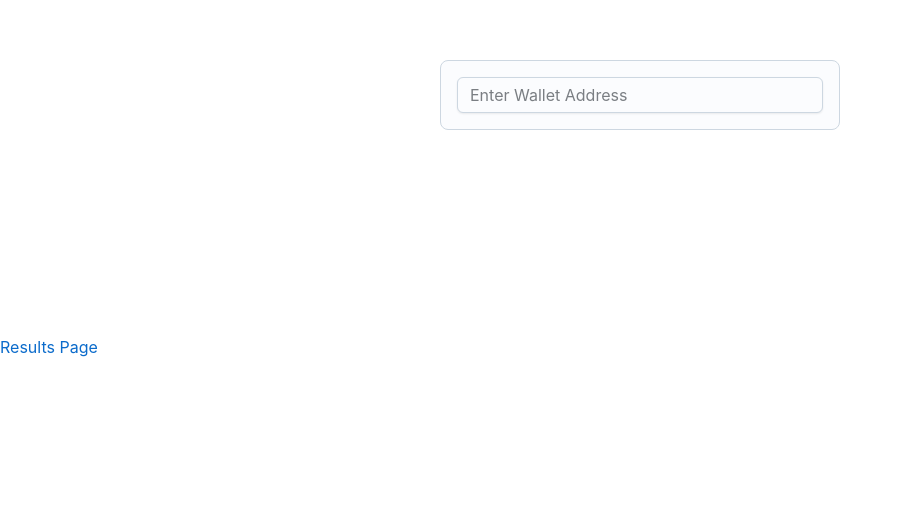
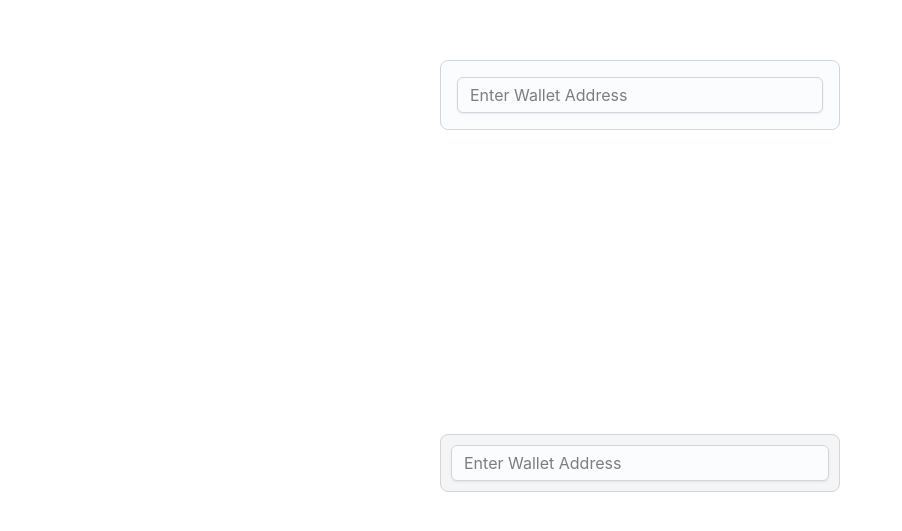
Before and after one commit to braincee/project-003, a Next.js app: page / in a window 1280 px wide. Shown: the part 145-676 px from the top of the page, without its empty margins (0-902 px from the left). Built offline with nearby package versions, Linux system fonts and the light colour scheme.

Commit message:
Refactor results state

```diff
--- a/app/@results/page.tsx
+++ b/app/@results/page.tsx
@@ -1,11 +1,202 @@
-import { Box, Typography } from '@mui/joy'
+'use client'
 
-const Results = () => {
+import { motion } from 'framer-motion'
+import { Input, Box, Card, Typography, Chip, Grid } from '@mui/joy'
+import { gas } from '@/server/api'
+import { useState } from 'react'
+import truncateEthAddress from 'truncate-eth-address'
+
+export default function Home() {
+  const [inputValue, setInputValue] = useState<string>('')
+  const [output, setOutput] = useState<any>(null)
+
+  const handleInputChange = (event: React.ChangeEvent<HTMLInputElement>) => {
+    setInputValue(event.target.value)
+  }
+
+  const handleSubmit = async () => {
+    try {
+      const result = await gas(inputValue)
+      setOutput(result)
+      console.log(result)
+      setInputValue('')
+    } catch (error) {
+      console.error('Error fetching data:', error)
+    }
+  }
+
+  const handleInputKeyPress = async (
+    event: React.KeyboardEvent<HTMLInputElement>
+  ) => {
+    if (event.key === 'Enter') {
+      await handleSubmit()
+    }
+  }
+
   return (
-    <Box>
-      <Typography color='primary'>Results Page</Typography>
+    <main>
+    <Box
+      sx={{
+        display: 'flex',
+        flexDirection: 'column',
+        justifyContent: 'center',
+        alignItems: 'center',
+        marginTop: '10px',
+        '@media (min-width: 768px)': {
+          height: '30vh',
+        },
+        '@media (max-width: 768px)': {
+            marginTop: '50px',
+        },
+      }}
+    >
+      <Card
+        sx={{
+          display: 'flex',
+          justifyContent: 'center',
+          '@media (min-width: 768px)': {
+            width: '400px',
+          },
+          backgroundColor: '#f5f5f5',
+          marginBottom: '20px',
+          padding: '10px',
+          borderRadius: '8px',
+        }}
+      >
+        <motion.div whileHover={{ boxShadow: '0 0 10px rgba(0, 0, 0, 0.3)' }}>
+          <Input
+            placeholder='Enter Wallet Address'
+            value={inputValue}
+            onChange={handleInputChange}
+            onKeyDown={handleInputKeyPress}
+          />
+        </motion.div>
+      </Card>
+      <Grid container spacing={2}
+      >
+        {output && (
+          <>
+            <Grid item xs={12} md={6}>
+              <Card
+                sx={{
+                  mt: 2,
+                  p: 2,
+                  textAlign: 'center',
+                  backgroundColor: '#e57373',
+                  width: '100%',
+                  '@media (max-width: 767px)': {
+                    width: '80%',
+                    margin: '0 auto',
+                },
+                }}
+              >
+                <Typography variant='body1'>
+                  Transaction Count: {output.txCount}
+                </Typography>
+              </Card>
+            </Grid>
+            <Grid item xs={12} md={6}>
+              <Card
+                sx={{
+                  mt: 2,
+                  p: 2,
+                  textAlign: 'center',
+                  backgroundColor: '#e57373',
+                  width: '100%',
+                  '@media (max-width: 767px)': {
+                  width: '80%',
+                  margin: '0 auto',
+                },
+                }}
+              >
+                <Typography variant='body1'>Gas Used: {output.gasUsed}</Typography>
+              </Card>
+            </Grid>
+            {output.allMinersUnique ? (
+              <>
+                <Grid item xs={12} md={6}>
+                  <Card
+                    sx={{
+                      mt: 2,
+                      p: 2,
+                      textAlign: 'center',
+                      backgroundColor: '#64b5f6',
+                      width: '100%',
+                     '@media (max-width: 767px)': {
+                        width: '80%',
+                        margin: '0 auto',
+                },
+                    }}
+                  >
+                    <Typography variant='body1'>
+                      Top Miner (Transactions): {truncateEthAddress(output.topMinerTxs)}
+                    </Typography>
+                  </Card>
+                </Grid>
+                <Grid item xs={12} md={6}>
+                  <Card
+                    sx={{
+                      mt: 2,
+                      p: 2,
+                      textAlign: 'center',
+                      backgroundColor: '#ffb74d',
+                      width: '100%',
+                '@media (max-width: 767px)': {
+                  width: '80%',
+                  margin: '0 auto',
+                },
+                    }}
+                  >
+                    <Typography variant='body1'>
+                      Top Miner Paid: {truncateEthAddress(output.topMinerPaid)}
+                    </Typography>
+                  </Card>
+                </Grid>
+              </>
+            ) : (
+              <Grid item xs={12}>
+                <Card
+                  sx={{
+                    mt: 2,
+                    p: 2,
+                    textAlign: 'center',
+                    backgroundColor: '#ffb74d',
+                    width: '100%',
+                '@media (max-width: 767px)': {
+                  width: '80%',
+                  margin: '0 auto',
+                },
+                  }}
+                >
+                  <Typography variant='body1'>
+                    Top Miner Paid: {truncateEthAddress(output.topMinerPaid)}
+                  </Typography>
+                </Card>
+              </Grid>
+            )}
+            <Grid item xs={12}>
+              <Card
+                sx={{
+                  mt: 2,
+                  p: 2,
+                  textAlign: 'center',
+                  backgroundColor: '#b2dfdb',
+                  width: '100%',
+                '@media (max-width: 767px)': {
+                  width: '80%',
+                  margin: '0 auto',
+                },
+                }}
+              >
+                <Typography variant='body1'>
+                  Top Transaction: {truncateEthAddress(output.topTransaction?.tx_hash)}
+                </Typography>
+              </Card>
+            </Grid>
+          </>
+        )}
+      </Grid>
     </Box>
+  </main>
   )
 }
-
-export default Results
--- a/package.json
+++ b/package.json
@@ -23,6 +23,7 @@
     "react-dom": "18.2.0",
     "react-feather": "^2.0.10",
     "swr": "^2.2.2",
+    "truncate-eth-address": "^1.0.2",
     "usehooks-ts": "^2.9.1",
     "viem": "^1.11.1",
     "zod": "^3.22.2"
--- a/styles/globals.css
+++ b/styles/globals.css
@@ -6,6 +6,9 @@ body {
     Ubuntu, Cantarell, Fira Sans, Droid Sans, Helvetica Neue, sans-serif;
 }
 
+main {
+  background-color: '#f0f0f0',
+}
 a {
   color: inherit;
   text-decoration: none;
```
Also changed, not shown: 2 other files (tests, documents, lock files or other folders).
